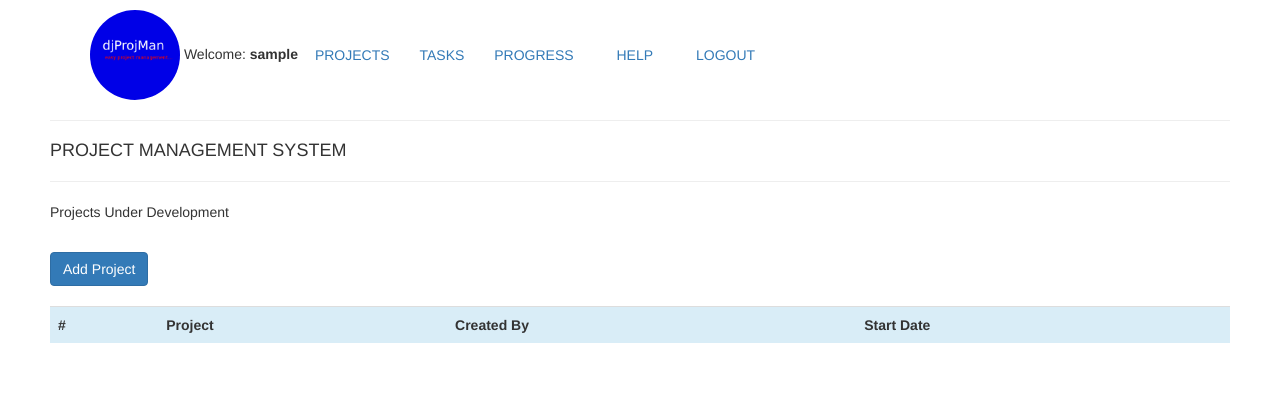
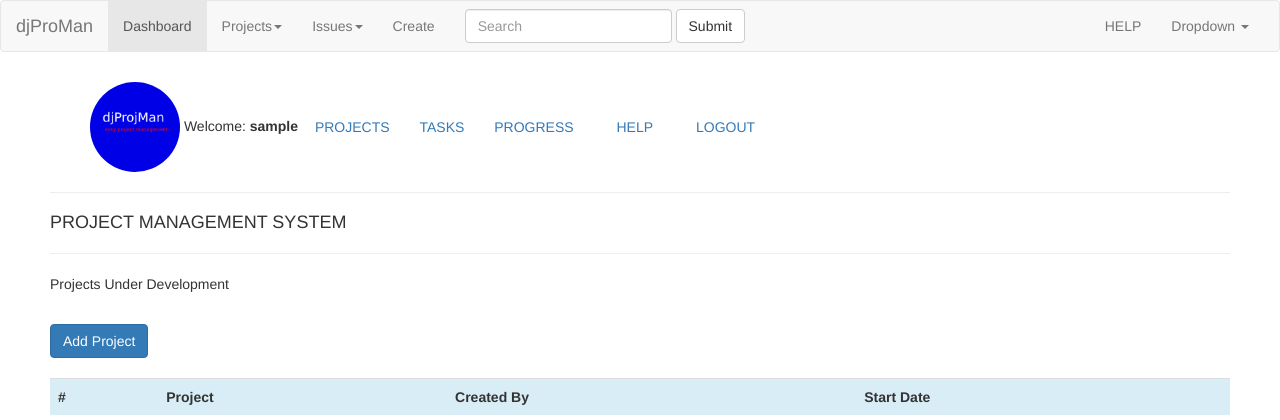
Before and after one commit to stoic1979/djprojman, a Django app: page / in a window 1280 px wide. Shown: the top 420 px of the page. Run offline with Django 3.2, Linux system fonts and the light colour scheme; the visitor is signed in with stand-in values (Sample User, id 1); data that the repository does not hold is empty; parts of the project's set-up code (start-up, migrations or seed data) failed here and were passed over; some libraries are stand-ins or nearby versions.

Commit message:
introducing navbar

```diff
--- a/dashboard/templates/base.html
+++ b/dashboard/templates/base.html
@@ -11,6 +11,81 @@
         {% block head %}{% endblock %}
     </head>
     <body bgcolor="#ccddcc">
+
+        <!-- Navbar starts here here -->
+        <nav class="navbar navbar-default">
+        <div class="container-fluid">
+            <!-- Brand and toggle get grouped for better mobile display -->
+            <div class="navbar-header">
+                <button type="button" class="navbar-toggle collapsed" data-toggle="collapse" data-target="#bs-example-navbar-collapse-1" aria-expanded="false">
+                    <span class="sr-only">Toggle navigation</span>
+                    <span class="icon-bar"></span>
+                    <span class="icon-bar"></span>
+                    <span class="icon-bar"></span>
+                </button>
+                <a class="navbar-brand" href="#">djProMan</a>
+            </div>
+
+            <!-- Collect the nav links, forms, and other content for toggling -->
+            <div class="collapse navbar-collapse" id="bs-example-navbar-collapse-1">
+                <ul class="nav navbar-nav">
+                    <li class="active"><a href="#">Dashboard <span class="sr-only">(current)</span></a></li>
+                    <li class="dropdown">
+                    <a href="#" class="dropdown-toggle" data-toggle="dropdown" role="button" aria-haspopup="true" aria-expanded="false">Projects<span class="caret"></span></a>
+                    <ul class="dropdown-menu">
+                        <li><a href="#">Project 1</a></li>
+                        <li><a href="#">Project 2</a></li>
+                        <li role="separator" class="divider"></li>
+                        <li><a href="#">Separated link</a></li>
+                        <li role="separator" class="divider"></li>
+                        <li><a href="#">Add Project</a></li>
+                    </ul>
+                    </li>
+
+                    <li class="dropdown">
+                    <a href="#" class="dropdown-toggle" data-toggle="dropdown" role="button" aria-haspopup="true" aria-expanded="false">Issues<span class="caret"></span></a>
+                    <ul class="dropdown-menu">
+                        <li><a href="#">Current Search</a></li>
+                        <li><a href="#">Search Issues</a></li>
+                        <li role="separator" class="divider"></li>
+                        <li><a href="#"><b>RECENT ISSUES</b></a></li>
+                        <li><a href="#">Issue 1</a></li>
+                        <li><a href="#">Issue 2</a></li>
+                        <li><a href="#">Issue 3</a></li>
+                        <li role="separator" class="divider"></li>
+                        <li><a href="#"><b>FILTERS</b></a></li>
+                        <li><a href="#">My Open Issues</a></li>
+                        <li role="separator" class="divider"></li>
+                        <li><a href="#">Something Todo</a></li>
+                        <li role="separator" class="divider"></li>
+                        <li><a href="#">Something more...</a></li>
+                    </ul>
+                    </li>
+                    <li><a href="#">Create</a></li>
+                </ul>
+                <form class="navbar-form navbar-left" role="search">
+                    <div class="form-group">
+                        <input type="text" class="form-control" placeholder="Search">
+                    </div>
+                    <button type="submit" class="btn btn-default">Submit</button>
+                </form>
+                <ul class="nav navbar-nav navbar-right">
+                    <li><a href="#">HELP</a></li>
+                    <li class="dropdown">
+                    <a href="#" class="dropdown-toggle" data-toggle="dropdown" role="button" aria-haspopup="true" aria-expanded="false">Dropdown <span class="caret"></span></a>
+                    <ul class="dropdown-menu">
+                        <li><a href="#">Action</a></li>
+                        <li><a href="#">Another action</a></li>
+                        <li><a href="#">Something else here</a></li>
+                        <li role="separator" class="divider"></li>
+                        <li><a href="#">Separated link</a></li>
+                    </ul>
+                    </li>
+                </ul>
+            </div><!-- /.navbar-collapse -->
+        </div><!-- /.container-fluid -->
+        </nav>
+        <!-- Navbar ends here here -->
         <div id="page-container">
 
             <ul>
```
Lines whose indentation alone changed are shown as unchanged.
